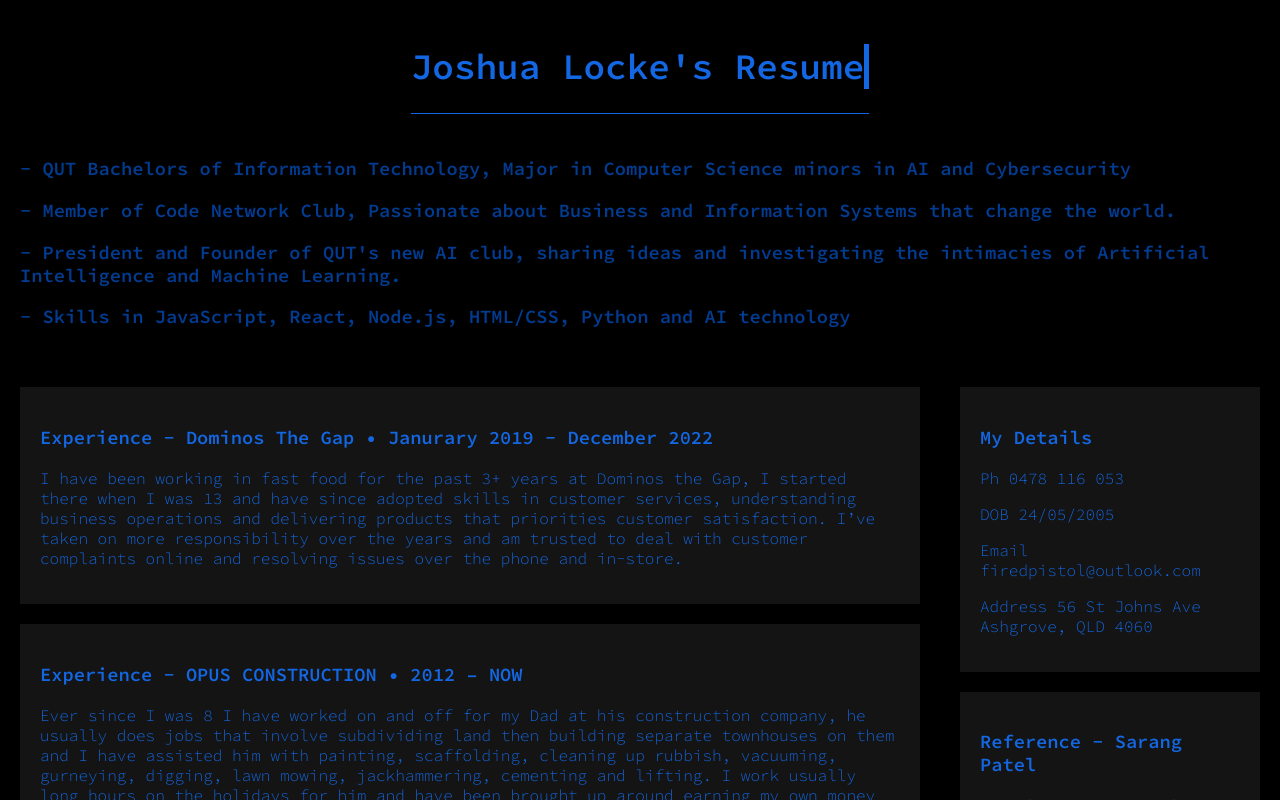
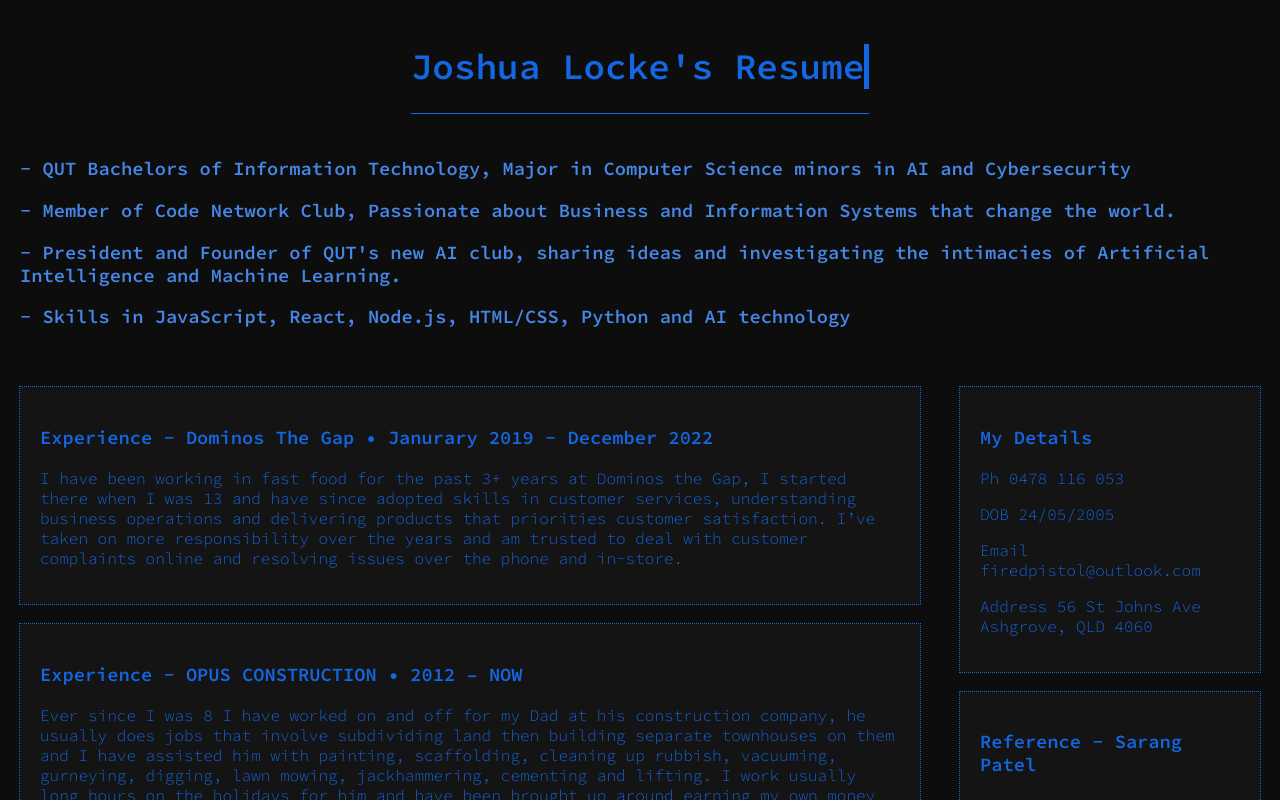
Before and after one commit to lockej2005/joshsresume1, a React (Create React App) app: page / in a window 1280 px wide. Shown: the top 800 px of the page. Built offline with nearby package versions, Linux system fonts and the light colour scheme.

Commit message:
restyled background and borders

```diff
--- a/src/App.css
+++ b/src/App.css
@@ -4,7 +4,7 @@
 body {
   display: flex;
   height: 100vh;
-  background-color: #000000;
+  background-color: #0d0d0d;
   color: #1467e2;
   font-family: 'Source Code Pro', monospace;
 }
@@ -27,18 +27,19 @@ body {
 .separator {
   height: 1px;
   background-color: #1467e2;
-
   width: 100%;
 }
 
 .experienceFlex > div {
   background-color: #141414;
   padding: 20px;
+  outline: 1px dotted #1467e2;
+
 }
 .formatted{
   margin-top: 40px;
   text-align: start;
-  color: #023c92;
+  color: #4687e7;
 }
 .referencesContainer {
   display: grid;
@@ -50,6 +51,7 @@ body {
 .referencesContainer > div {
   background-color: #141414;
   padding: 20px;
+  outline: 1px dotted #1467e2;
 }
 
 .resume {
```
